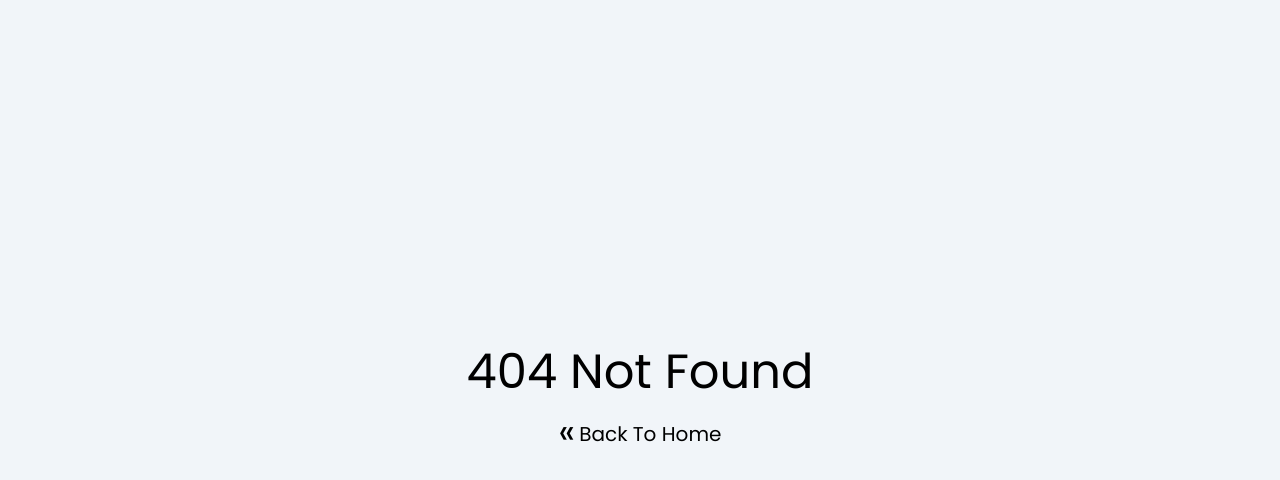
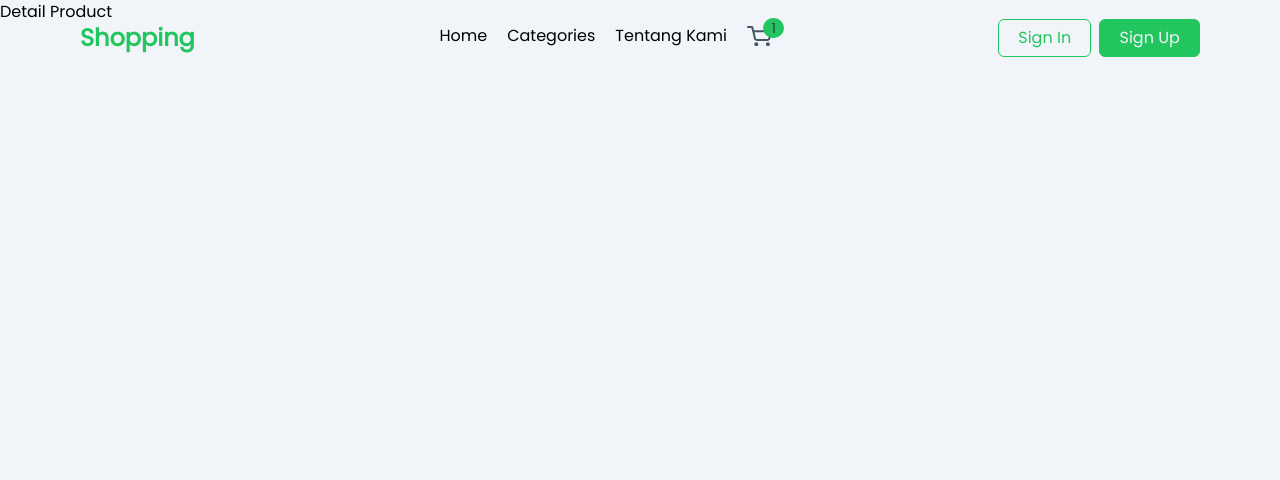
Before and after one commit to galihroswandi/E-comerce, a React (Create React App) app in the folder e-comerce/: page /product/1 in a window 1280 px wide. Before the commit this address had no page. Shown: the top 480 px of the page. Built offline with nearby package versions, Linux system fonts and the light colour scheme.

Commit message:
Tambah Halaman Detail Product (belum selesai)

```diff
--- /dev/null
+++ b/e-comerce/src/pages/DetailProduct/DetailProduct.jsx
@@ -0,0 +1,13 @@
+import React, { Fragment } from "react";
+import Navbar from "../../components/organisms/Navbar";
+
+const DetailProduct = (props) => {
+  return (
+    <Fragment>
+      <Navbar />
+      <h1>Detail Product</h1>
+    </Fragment>
+  );
+};
+
+export default DetailProduct;
--- a/e-comerce/src/pages/app/App.jsx
+++ b/e-comerce/src/pages/app/App.jsx
@@ -5,6 +5,7 @@ import "./App.css";
 import Home from "../home";
 import ErrorPage from "../ErrorPage/ErrorPage";
 import About from "../about";
+import DetailProduct from "../DetailProduct/DetailProduct";
 
 const router = createBrowserRouter([
   {
@@ -20,6 +21,10 @@ const router = createBrowserRouter([
     path: "/about",
     element: <About />,
   },
+  {
+    path: "/product/:id_product",
+    element: <DetailProduct />,
+  },
 ]);
 
 function App() {
```
